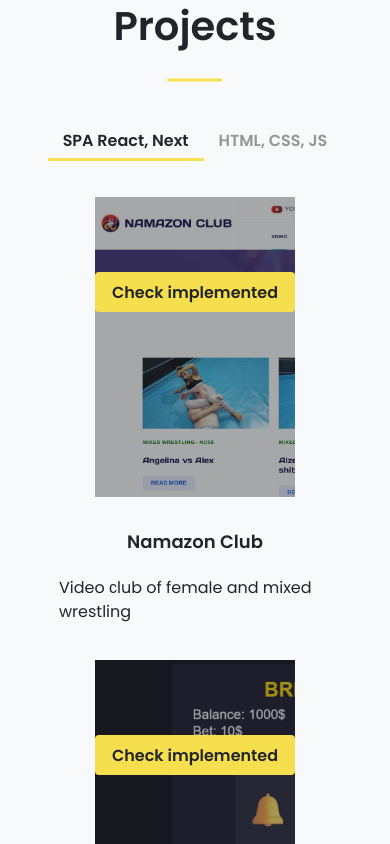
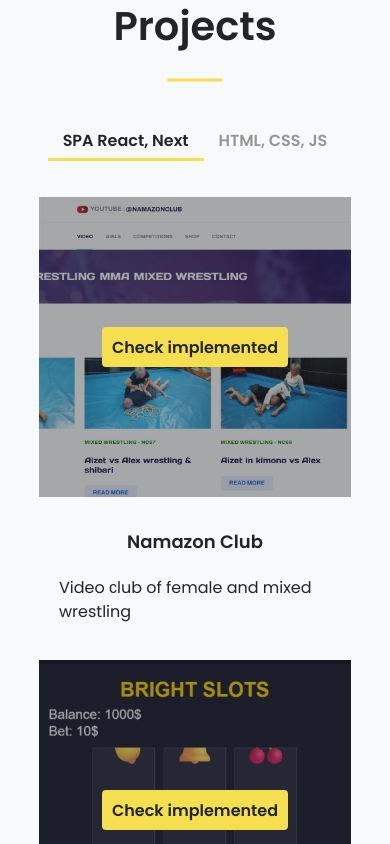
Before and after one commit to braivs/portfolio, a React (Create React App) app: page / in a window 390 px wide. Shown: the part 1860-2704 px from the top of the page. Built offline with nearby package versions, Linux system fonts and the light colour scheme.

Commit message:
Fix mobile width 100% of projects img

```diff
--- a/src/components/Portfolio/projects/Projects.module.scss
+++ b/src/components/Portfolio/projects/Projects.module.scss
@@ -80,12 +80,14 @@
         .projectsContainer {
             .projects {
                 .tabs {
+                    @include flex(column, center, stretch, nowrap);
 
                     .tabsContent {
-                        @include flex(row, center, stretch, nowrap);
+                        width: 100%;
 
                         .tabElement {
-
+                            width: 100%;
+                            @include flex(column, flex-start, stretch, nowrap);
                         }
                     }
                 }
--- a/src/components/Portfolio/projects/project/Project.module.scss
+++ b/src/components/Portfolio/projects/project/Project.module.scss
@@ -111,12 +111,17 @@
 @media only screen and (max-width: 600px) { // 350px - 600px
     .project {
         width: 100%;
-        @include mixins.flex(column, center, center, nowrap);
+        @include mixins.flex(column, center, stretch, nowrap);
 
+        .buttonContainer {
+            width: 100%;
+            background-position: center;
+        }
 
         .image {
-            width: 200px;
-            height: 150px;
+            width: 100%;
+            height: 100%;
+            @include mixins.flex(column, center, center, nowrap);
 
             .viewBtn {
             }
--- a/src/components/Portfolio/projects/react-tabs.scss
+++ b/src/components/Portfolio/projects/react-tabs.scss
@@ -4,7 +4,9 @@
 
     &__tab-list {
         display: flex;
-        padding-bottom: 36px;
+        justify-content: center;
+        margin: 0;
+        padding: 0 0 36px;
     }
 
     &__tab {
@@ -24,4 +26,12 @@
             color: $textColor;
         }
     }
+
+    &__tab-panel {
+        display: none;
+
+        &--selected {
+            display: flex;
+        }
+    }
 }
```
